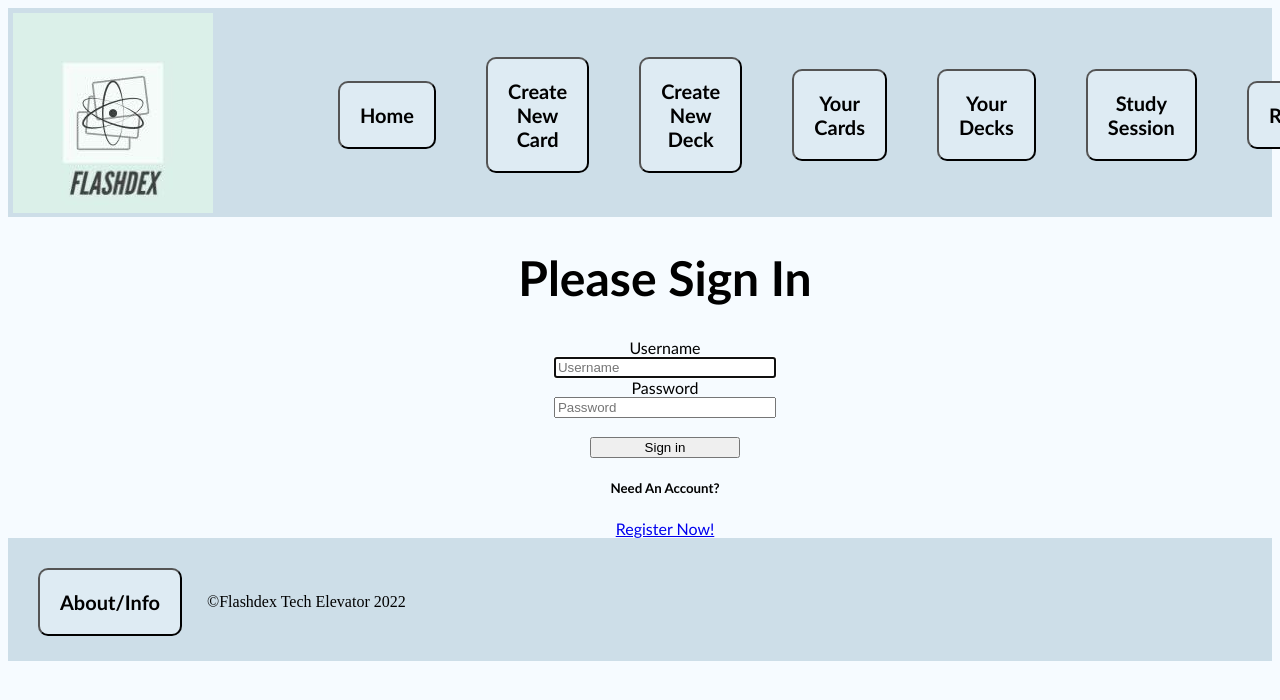
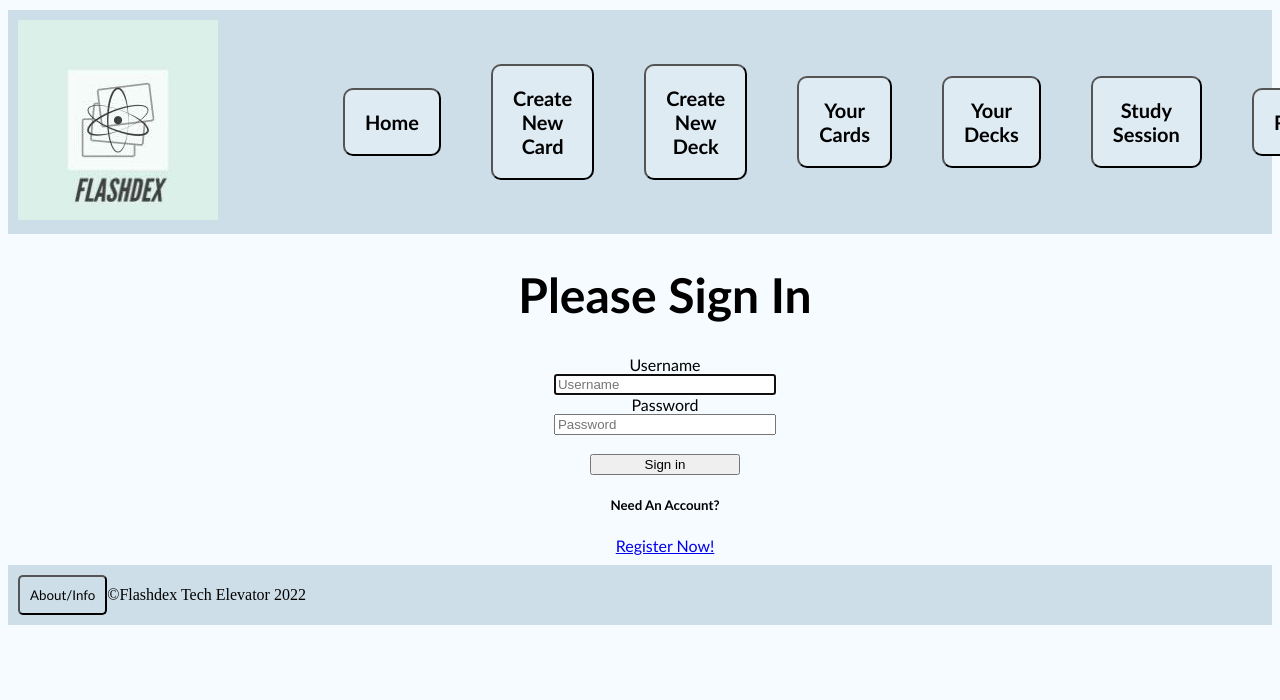
Before and after one commit to itomasek/Final-Capstone, a Vue app in the folder vue/: page /login in a window 1280 px wide. Shown: the top 700 px of the page. Built offline with nearby package versions, Linux system fonts and the light colour scheme.

Commit message:
Footer added

```diff
--- a/vue/src/App.vue
+++ b/vue/src/App.vue
@@ -5,7 +5,7 @@
 
     <router-view />
 
-    <app-footer></app-footer>
+    <app-footer />
   </div>
 </template>
 
@@ -14,13 +14,11 @@ import AppHeader from "./components/AppHeader.vue";
 import AppFooter from "./components/AppFooter.vue";
 
 
+
 export default {
   name: "app",
-  components: { AppHeader,AppFooter},
+  components: { AppHeader, AppFooter},
 };
 </script>
 
 <style>
-
-
-</style>
--- a/vue/src/components/AppFooter.vue
+++ b/vue/src/components/AppFooter.vue
@@ -1,10 +1,10 @@
 <template>
  <div class="container">
     <div>
-      <router-link v-bind:to="{ name: 'new-card' }"
-        ><button class="header">About/Info</button></router-link>
+      <router-link v-bind:to="{ name: 'info' }"
+        ><button class="footer-button">About/Info</button></router-link>
   </div>
-    <footer>&copy;Flashdex Tech Elevator 2022</footer>
+    <div class="footer-copyright">&copy;Flashdex Tech Elevator 2022</div>
   </div>
 </template>
 
@@ -17,33 +17,38 @@ export default {
 <style>
 .container {
   display: flex;
-  align-items: center;
   flex-wrap: nowrap;
   background: #cddee8;
-  padding-left: 5px;
-  padding-top: 5px;
-  padding-bottom: 0;
+  padding:10px;
+  margin-top:10px;
+
 }
 
 
-.footer {
-  flex-grow: 1;
-  justify-content: space-evenly;
-  flex-grow: 1;
-  margin: 25px;
+.footer-button {
+
   font-family: "Trebuchet MS", "Lucida Sans Unicode", "Lucida Grande",
     "Lucida Sans", Arial, sans-serif;
-  padding: 25px;
+  padding: 10px;
   background-color: #CDDEE8;
-  border-radius: 10px;
-  font-size: 20px;
-  font-weight: bold;
-  text-align: right;
+  border-radius: 5px;
+  margin: auto;
+}
+
+#footer-copyright{
+    font-family: "Trebuchet MS", "Lucida Sans Unicode", "Lucida Grande",
+    "Lucida Sans", Arial, sans-serif;
+
+    text-justify: right;
+}
+div.footer-copyright:nth-child(1) > div.button.class{
+  order: 2;
 }
 
 
-.header:hover {
+.footer-button:hover {
     text-decoration: underline;
 }
 
+
 </style>
```
